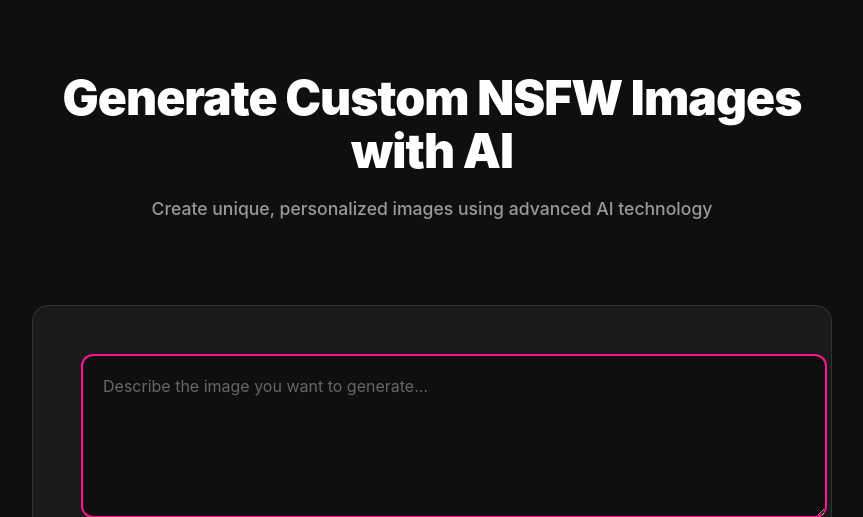
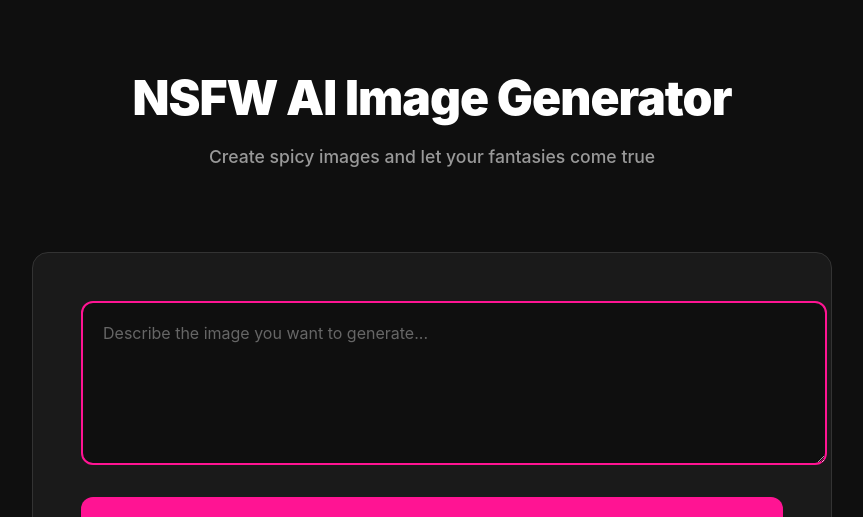
Before and after one commit to starter12x69/NSFW, a Flask app: page / in a window 1280 px wide. Shown: the top 517 px of the page, without its empty margins (208-1071 px from the left). Run offline with Flask 3, Linux system fonts and the light colour scheme.

Commit message:
Assistant checkpoint: Updated headline and subheadline text
Assistant generated file changes:
- templates/index.html: Update headline and subheadline

---

User prompt:

Change the headline to:

NSFW AI Image Generator

Subheadline:

Create spicy images and let your fantasies come true

Replit-Commit-Author: Assistant
Replit-Commit-Session-Id: 0757e827-e5cf-48f1-b98f-03e9810eda62

```diff
--- a/templates/index.html
+++ b/templates/index.html
@@ -10,8 +10,8 @@
 <body>
     <div class="container">
         <header class="header">
-            <h1 class="headline">Generate Custom NSFW Images with AI</h1>
-            <p class="subtitle">Create unique, personalized images using advanced AI technology</p>
+            <h1 class="headline">NSFW AI Image Generator</h1>
+            <p class="subtitle">Create spicy images and let your fantasies come true</p>
         </header>
 
         <main class="main-content">
```
